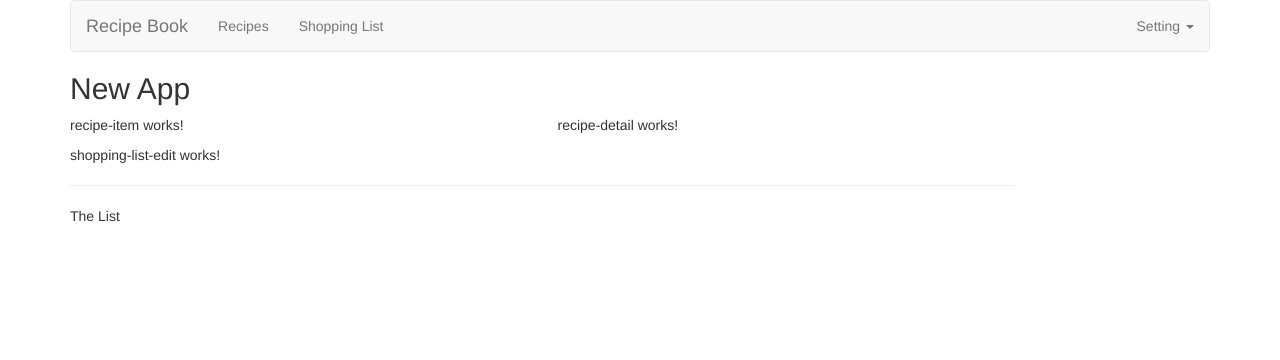
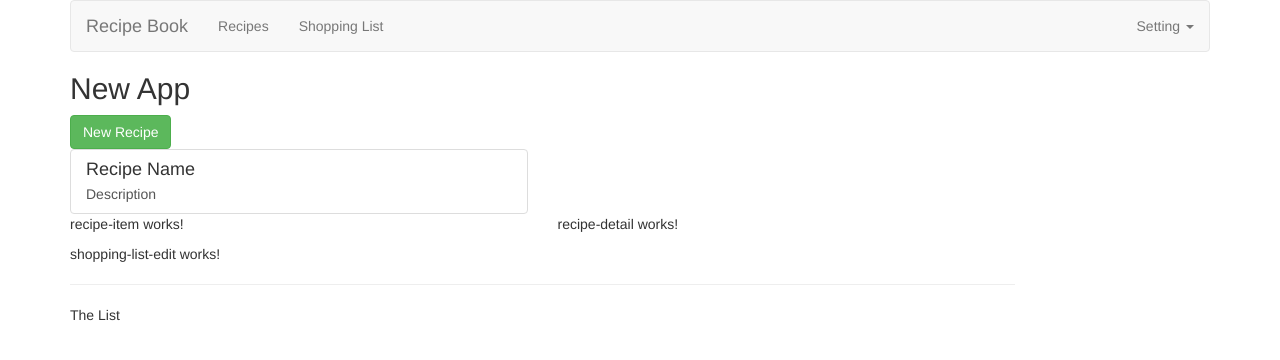
Before and after one commit to Johnathan238/Angular-Cooking-App, an Angular app in the folder Recipe-App/: page / in a window 1280 px wide. Shown: the top 360 px of the page. Built offline with nearby package versions, Linux system fonts and the light colour scheme.

Commit message:
Had to revert back because of folder error

```diff
--- a/Recipe-App/src/app/recipe-book/recipe-list/recipe-list.component.html
+++ b/Recipe-App/src/app/recipe-book/recipe-list/recipe-list.component.html
@@ -1,3 +1,23 @@
+<div class="row">
+  <div class="col-xs-12">
+    <button class="btn btn-success">New Recipe</button>
+  </div>
+</div>
+
+<div class="row">
+  <div class="col-xs-5">
+    <a href="#" class="list-group-item clearfix">
+      <div class="pull-left">
+        <h4 class="list-group-item-heading">Recipe Name</h4>
+        <p class="list-group-item-text">Description</p>
+      </div>
+      <span class="pull-right">
+        <img src="" alt="" class="img-responsive" style="max-height: 50px;">
+      </span>
+    </a>
+  </div>
+</div>
+
 <div class="row">
   <div class="col-md-5">
     <app-recipe-item></app-recipe-item>
--- a/Recipe-App/src/app/recipe-book/recipe-list/recipe-list.component.ts
+++ b/Recipe-App/src/app/recipe-book/recipe-list/recipe-list.component.ts
@@ -1,12 +1,18 @@
 import { Component, OnInit } from '@angular/core';
-
+import { Recipe } from '../recipe-list/recipe-modal'
 @Component({
   selector: 'app-recipe-list',
   templateUrl: './recipe-list.component.html',
   styleUrls: ['./recipe-list.component.css']
 })
 export class RecipeListComponent implements OnInit {
-
+  recipes: Recipe[] = [
+    new Recipe(
+      "Healthy Pasta with Spicy Crab",
+      " Crab is high in protein but low in fat, so it's a great balance to the carbs.",
+      "https://food.fnr.sndimg.com/content/dam/images/food/fullset/2015/12/16/3/FNM_010116-Healthy-Pasta-with-Spicy-Crab-Recipe_s4x3.jpg.rend.hgtvcom.826.620.suffix/1450481165402.jpeg"
+  )
+]
   constructor() { }
 
   ngOnInit(): void {
```
Also changed, not shown: Recipe-App/src/app/recipe-book/recipe-list/recipe-modal.ts (renamed from Recipe-App/src/app/recipe-book/recipe-modal.ts).
